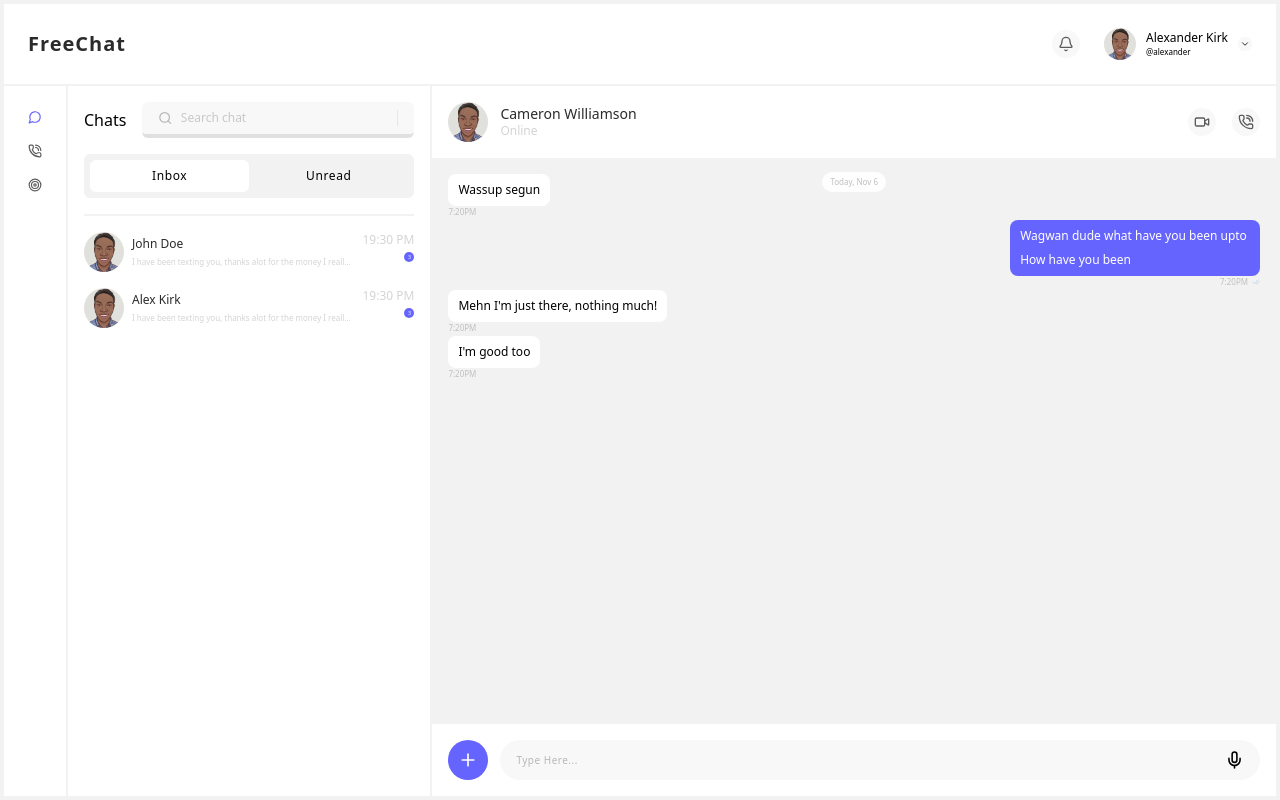
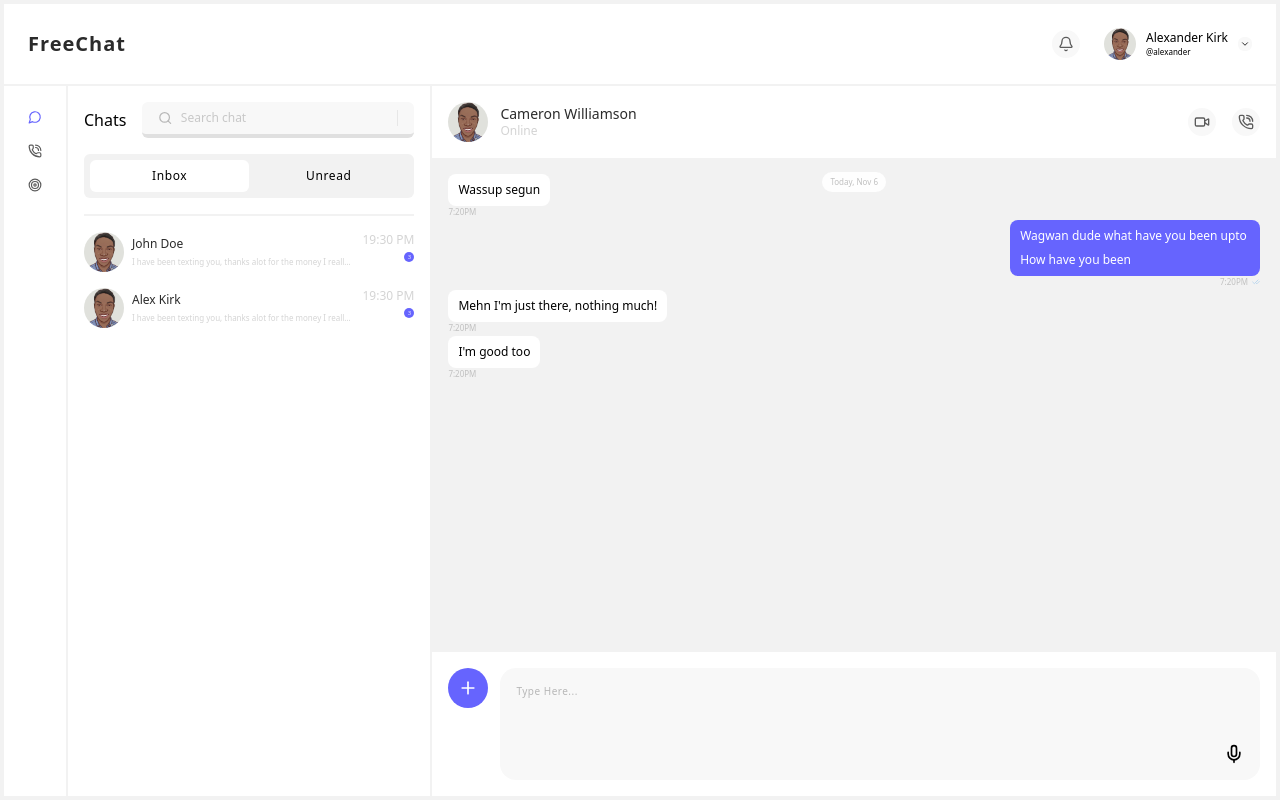
Before and after one commit to codthathing/Free-Chat, a React (Vite) app: page /messages/1 in a window 1280 px wide. Built offline with nearby package versions, Linux system fonts and the light colour scheme.

Commit message:
feat: improved the input field for message

```diff
--- a/src/App.css
+++ b/src/App.css
@@ -8,8 +8,18 @@
   .no-scrollbar::-webkit-scrollbar {
     display: none;
   }
+
   .no-scrollbar {
-    -ms-overflow-style: none; /* IE and Edge */
-    scrollbar-width: none;    /* Firefox */
+    -ms-overflow-style: none;
+    scrollbar-width: none;
+  }
+
+  .custom-scrollbar::-webkit-scrollbar {
+    width: 2px;
+  }
+
+  .custom-scrollbar::-webkit-scrollbar-thumb {
+    border-radius: 1rem;
+    background-color: #9B9B9B;
   }
 }
--- a/src/components/mutuals/MutualFooter.jsx
+++ b/src/components/mutuals/MutualFooter.jsx
@@ -1,14 +1,19 @@
 import { Plus, SendHorizonal, Mic } from "lucide-react";
+import { useState } from "react";
 
 export default function MutualFooter() {
+  const [messageInput, setMessageInput] = useState("");
+
   return (
-    <footer className="p-4 flex items-center gap-x-3 md:bg-white">
-      <div className="h-10 w-10 rounded-full bg-[#6664FE] flex items-center justify-center cursor-pointer flex-shrink-0">
-        <Plus className="text-white" size={20} />
-      </div>
-      <div className="h-10 w-full box-border px-4 rounded-3xl bg-[#F8F8F8] flex items-center gap-x-4">
-        <input type="text" placeholder="Type Here..." className="placeholder:text-[#B7B7B7] tracking-wider bg-inherit w-full text-[10px] font-thin py-1.5 outline-none" />
-        {false ? <SendHorizonal size={20} className="cursor-pointer" /> : <Mic size={20} className="cursor-pointer" />}
+    <footer className="px-4 h-[6.5rem] md:h-36 flex items-center md:bg-white">
+      <div className="flex gap-x-3 w-full">
+        <div className="h-10 w-10 rounded-full bg-[#6664FE] flex items-center justify-center cursor-pointer flex-shrink-0">
+          <Plus className="text-white" size={20} />
+        </div>
+        <div className="h-20 lg:h-28 w-full box-border px-2 md:px-4 rounded-xl md:rounded-2xl bg-[#F8F8F8] flex gap-x-4">
+          <textarea placeholder="Type Here..." value={messageInput} onChange={(e) => setMessageInput(e.target.value)} className="placeholder:text-[#B7B7B7] resize-none custom-scrollbar self-center h-16 md:h-20 tracking-wider bg-inherit w-full text-[10px] font-thin outline-none" />
+          <span className="self-end mb-2 md:mb-4 cursor-pointer">{false ? <SendHorizonal size={20} /> : <Mic size={20} />}</span>
+        </div>
       </div>
     </footer>
   );
--- a/src/index.css
+++ b/src/index.css
@@ -619,6 +619,10 @@ video {
   margin-bottom: 0.125rem;
 }
 
+.mb-2 {
+  margin-bottom: 0.5rem;
+}
+
 .mb-3 {
   margin-bottom: 0.75rem;
 }
@@ -658,10 +662,18 @@ video {
   height: 2.5rem;
 }
 
+.h-16 {
+  height: 4rem;
+}
+
 .h-2\.5 {
   height: 0.625rem;
 }
 
+.h-20 {
+  height: 5rem;
+}
+
 .h-3 {
   height: 0.75rem;
 }
@@ -680,6 +692,10 @@ video {
 
 .h-\[100dvh\] {
   height: 100dvh;
+}
+
+.h-\[6\.5rem\] {
+  height: 6.5rem;
 }
 
 .h-fit {
@@ -748,6 +764,10 @@ video {
   cursor: pointer;
 }
 
+.resize-none {
+  resize: none;
+}
+
 .resize {
   resize: both;
 }
@@ -851,6 +871,10 @@ video {
   align-self: flex-end;
 }
 
+.self-center {
+  align-self: center;
+}
+
 .overflow-hidden {
   overflow: hidden;
 }
@@ -869,10 +893,6 @@ video {
 
 .text-nowrap {
   text-wrap: nowrap;
-}
-
-.rounded-3xl {
-  border-radius: 1.5rem;
 }
 
 .rounded-full {
@@ -1291,9 +1311,16 @@ video {
 
 .no-scrollbar {
   -ms-overflow-style: none;
-  /* IE and Edge */
   scrollbar-width: none;
-  /* Firefox */
+}
+
+.custom-scrollbar::-webkit-scrollbar {
+  width: 2px;
+}
+
+.custom-scrollbar::-webkit-scrollbar-thumb {
+  border-radius: 1rem;
+  background-color: #9B9B9B;
 }
 
 .placeholder\:text-\[\#B7B7B7\]::-moz-placeholder {
@@ -1346,6 +1373,10 @@ video {
     margin-top: -1.5rem;
   }
 
+  .md\:mb-4 {
+    margin-bottom: 1rem;
+  }
+
   .md\:mt-0 {
     margin-top: 0px;
   }
@@ -1360,6 +1391,14 @@ video {
 
   .md\:hidden {
     display: none;
+  }
+
+  .md\:h-20 {
+    height: 5rem;
+  }
+
+  .md\:h-36 {
+    height: 9rem;
   }
 
   .md\:h-7 {
@@ -1452,6 +1491,10 @@ video {
     row-gap: 1rem;
   }
 
+  .md\:rounded-2xl {
+    border-radius: 1rem;
+  }
+
   .md\:rounded-3xl {
     border-radius: 1.5rem;
   }
@@ -1555,6 +1598,10 @@ video {
     margin-top: -1.25rem;
   }
 
+  .lg\:h-28 {
+    height: 7rem;
+  }
+
   .lg\:h-5 {
     height: 1.25rem;
   }
```
